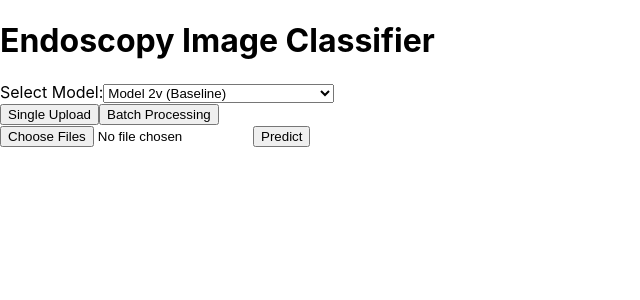
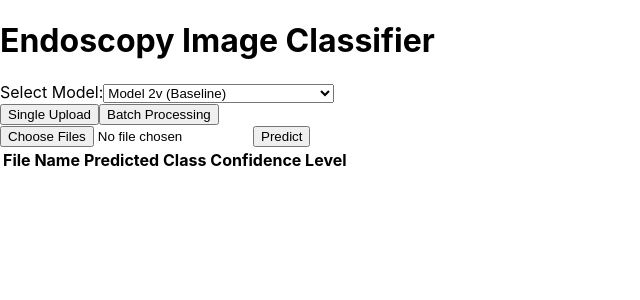
Before and after one commit to tan-li-yan/endoscopy-model-react, a React (Create React App) app: page / in a window 1280 px wide. Both pictures are taken after a click on the button "Batch Processing". Shown: the top 300 px of the page, without its empty margins (0-640 px from the left). Built offline with nearby package versions, Linux system fonts and the light colour scheme.

Commit message:
Basic Front-End with no styling is working with Kvasir Cam

```diff
--- a/src/App.js
+++ b/src/App.js
@@ -352,6 +352,7 @@ import FileUploader from "./components/FileUploader";
 import ImagePreview from "./components/ImagePreview";
 import PredictionButton from "./components/PredictionButton";
 import PredictionResults from "./components/PredictionResults";
+import SummaryTable from "./components/SummaryTable";
 
 function EndoscopyUploader(){
   const [mode, setMode] = useState("single");
@@ -411,6 +412,7 @@ function EndoscopyUploader(){
       <FileUploader mode={mode} setFiles={setFiles} />
       <ImagePreview files={files} />
       <PredictionButton files={files} handlePredict={handlePredict} loading={loading} />
+      {confidence && mode === "batch" && <SummaryTable confidence={confidence} />}
       {confidence.length > 0 && <PredictionResults confidence={confidence} files={files} />}
     </div>
 
--- /dev/null
+++ b/src/components/SummaryTable.js
@@ -0,0 +1,26 @@
+import React from "react";
+
+function SummaryTable({ confidence }) {
+  return (
+    <table>
+      <thead>
+        <tr>
+          <th>File Name</th>
+          <th>Predicted Class</th>
+          <th>Confidence Level</th>
+        </tr>
+      </thead>
+      <tbody>
+        {confidence.map((result, index) => (
+          <tr key={index}>
+            <td>{result.filename}</td>
+            <td>{result.predictedClass}</td>
+            <td>{(result.confidenceScores[result.predictedClass] * 100).toFixed(2)}%</td>
+          </tr>
+        ))}
+      </tbody>
+    </table>
+  );
+}
+
+export default SummaryTable;
```
